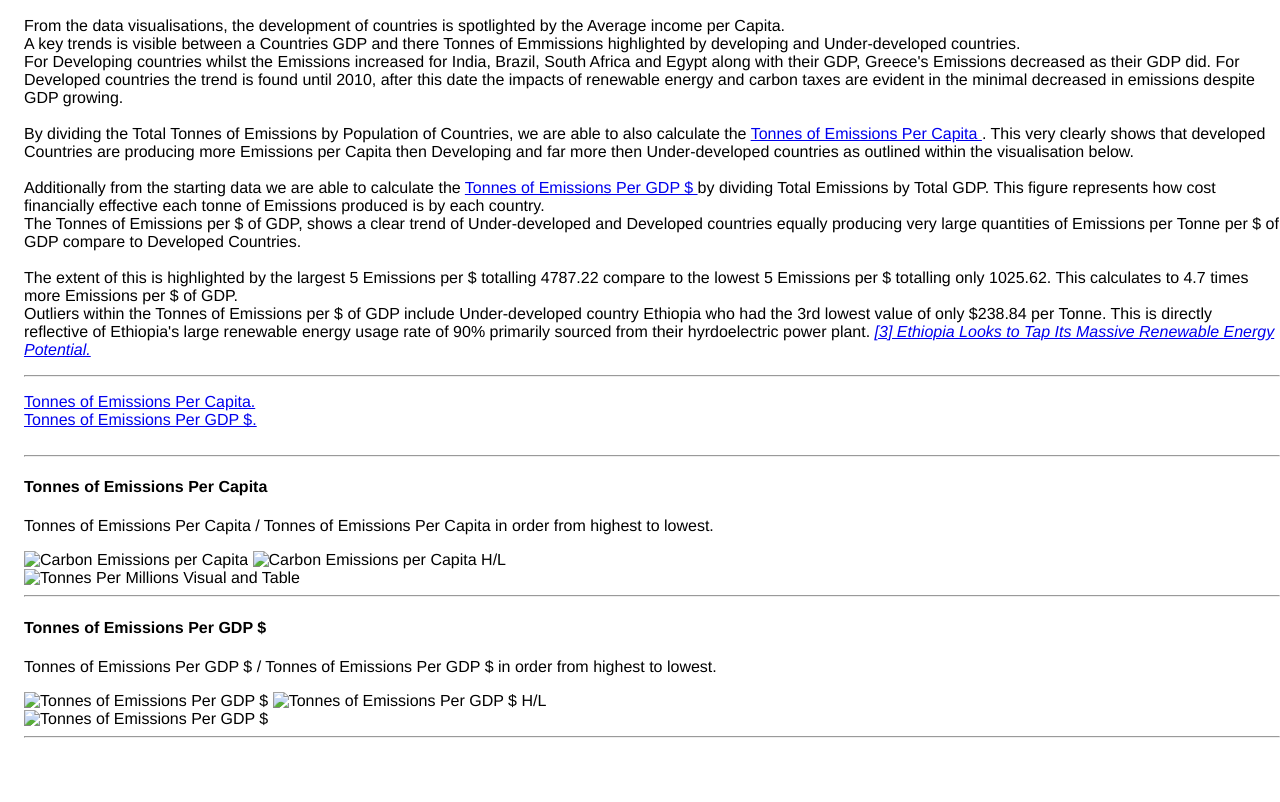
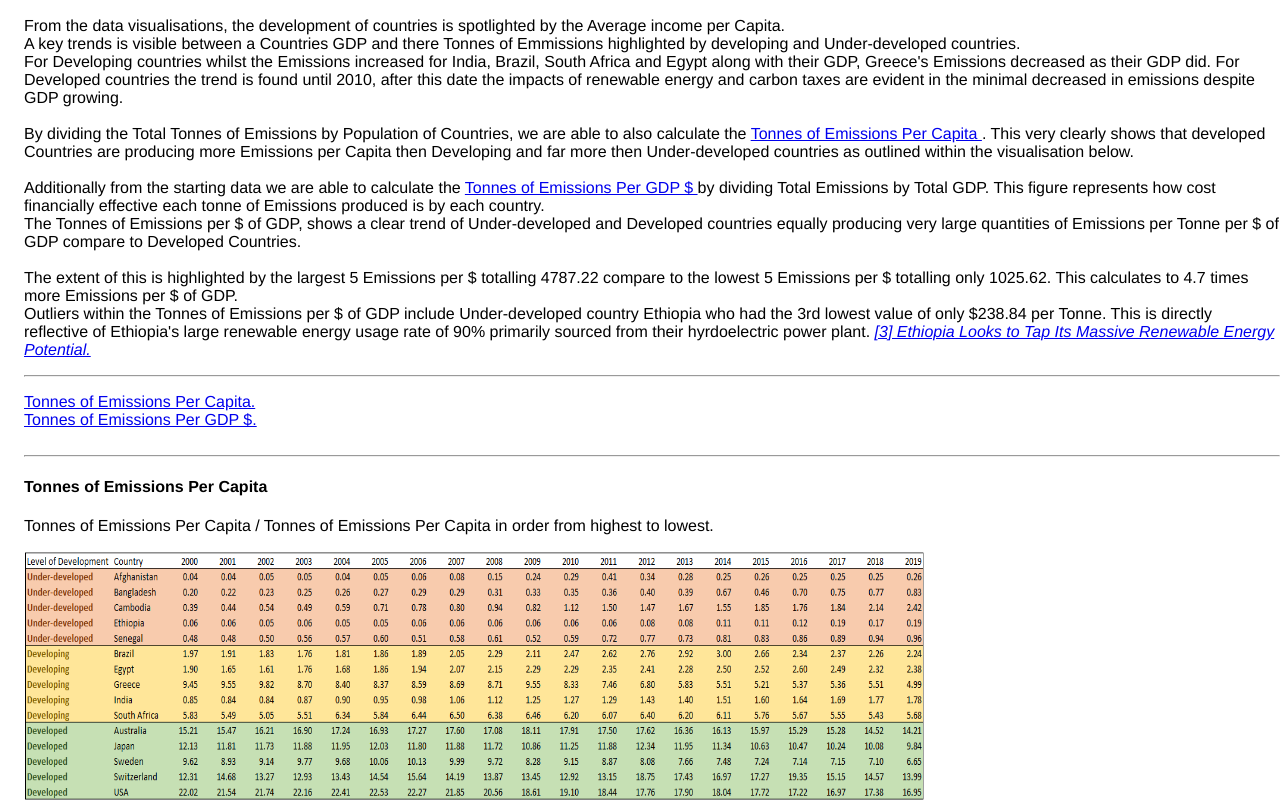
Before and after one commit to KaiHUANG17/Project3-Group3, a plain HTML site: page HTML/Web_Vis_Analysis.HTML in a window 1280 px wide. Shown: the part 159-961 px from the top of the page. Before the commit the page ends 905 px from the top, so only its background shows below. Drawn offline with Linux system fonts and the light colour scheme.

```diff
--- a/HTML/Web_Vis_Analysis.HTML
+++ b/HTML/Web_Vis_Analysis.HTML
@@ -73,15 +73,15 @@
         </p>
 
         <!---->
-        <img src="../Clean Data Visualisation/Analysis Visuals/Carbon Emissions per Capita .png" alt="Carbon Emissions per Capita"
+        <img src="../Clean_Data_Visualisation/Analysis_Visuals/Carbon_Emissions_per_Capita.png" alt="Carbon Emissions per Capita"
           style="width:900px;height:250px;">
         <!---->
-        <img src="../Clean Data Visualisation/Analysis Visuals/Carbon Emissions per Capita Highest to Lowest .png" alt="Carbon Emissions per Capita H/L"
+        <img src="../Clean_Data_Visualisation/Analysis_Visuals/Carbon_Emission_per_Capita_Highest_to_Lowest.png" alt="Carbon Emissions per Capita H/L"
           style="width:900px;height:250px;">
           <br>
 
         <!---->
-        <img src="../Clean Data Visualisation/Analysis Visuals/Carbon Emissions per Capita Visual and table .png" alt="Tonnes Per Millions Visual and Table"
+        <img src="../Clean_Data_Visualisation/Analysis_Visuals/Carbon_Emissions_per_Capita_Visual_and_table.png" alt="Tonnes Per Millions Visual and Table"
           style="width:97.50%;height:900px;">
           <hr>
 
@@ -91,15 +91,15 @@
           </p>
 
           <!---->
-          <img src="../Clean Data Visualisation/Analysis Visuals/Carbon Emissions Per GDP .png" alt="Tonnes of Emissions Per GDP $"
+          <img src="../Clean_Data_Visualisation/Analysis_Visuals/Carbon_Emissions_per_GDP.png" alt="Tonnes of Emissions Per GDP $"
             style="width:900px;height:250px;">
           <!---->
-          <img src="../Clean Data Visualisation/Analysis Visuals/Carbon Emissions Per GDP Highest to Lowest .png" alt="Tonnes of Emissions Per GDP $ H/L"
+          <img src="../Clean_Data_Visualisation/Analysis_Visuals/Carbon_Emission_per_Capita_Highest_to_Lowest.png" alt="Tonnes of Emissions Per GDP $ H/L"
             style="width:900px;height:250px;">
             <br>
 
           <!---->
-          <img src="../Clean Data Visualisation/Analysis Visuals/Carbon Emissions Per GDP Visual and table .png" alt="Tonnes of Emissions Per GDP $"
+          <img src="../Clean_Data_Visualisation/Analysis_Visuals/Carbon_Emissions_per_GDP_Visual_and_table.png" alt="Tonnes of Emissions Per GDP $"
             style="width:97.50%;height:900px;">
             <hr>
 
--- a/map.js
+++ b/map.js
@@ -22,7 +22,7 @@ function makeGeoJSON(year) {
         // Create a new choropleth layer
         geojsonLayer = L.choropleth(data, {
             valueProperty: "CO2 emissions per capita",
-            scale: ['#ffffb2', '#fecc5c', '#fd8d3c', '#f03b20', '#bd0026'],
+            scale: ['#ffffb2', '#fecc5c', '#fd8d3c', '#f03b20','#ff0000','#bd0026'],
             steps: 10,
             mode: "q",
 
@@ -60,7 +60,7 @@ document.getElementById('yearSelector').addEventListener('change', function() {
 makeGeoJSON('2019');
 
 let limits = [0, 4, 8, 12, 16,20];
-let colors = ['#ffffb2', '#fecc5c', '#fd8d3c', '#f03b20', '#bd0026'];
+let colors = ['#ffffb2', '#fecc5c', '#fd8d3c', '#f03b20', '#ff0000','#bd0026'];
 // Add legend to the map
 let legend = L.control({position: "bottomright"});
 legend.onAdd = function() {
```
